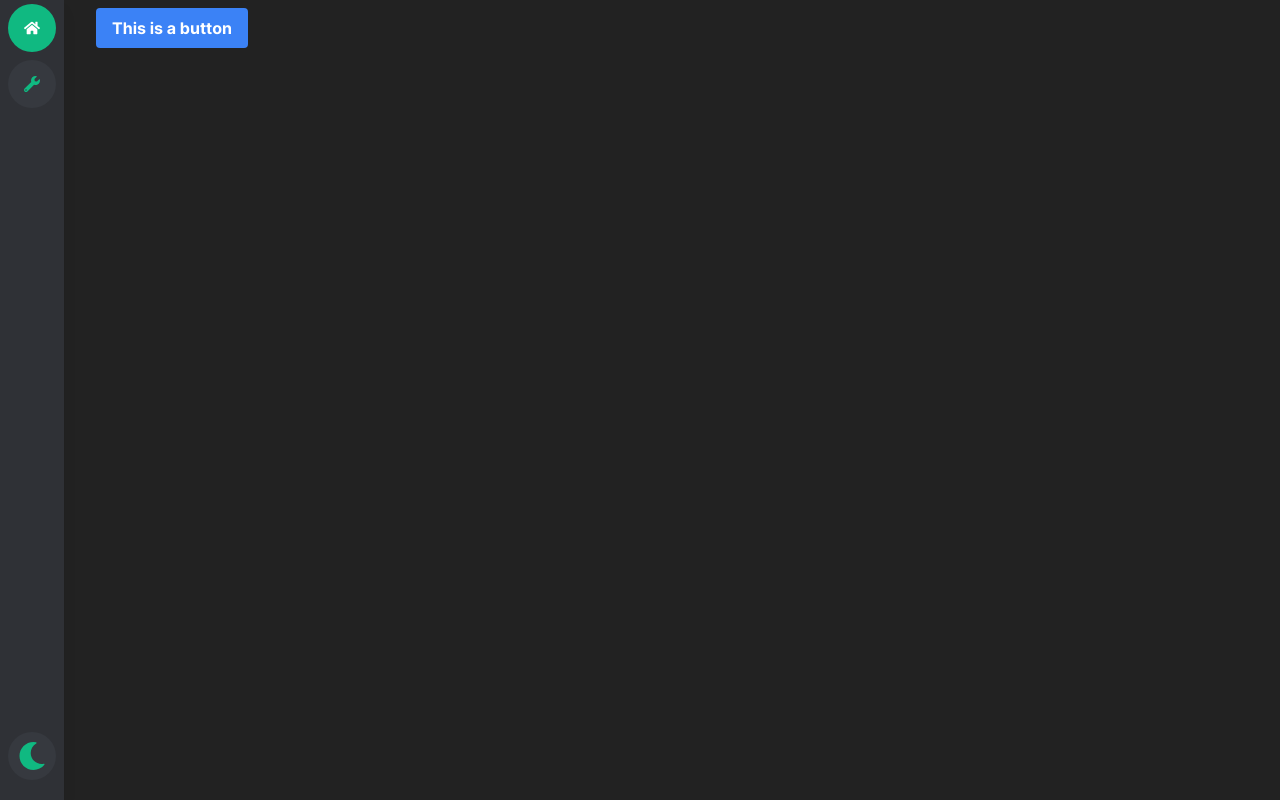
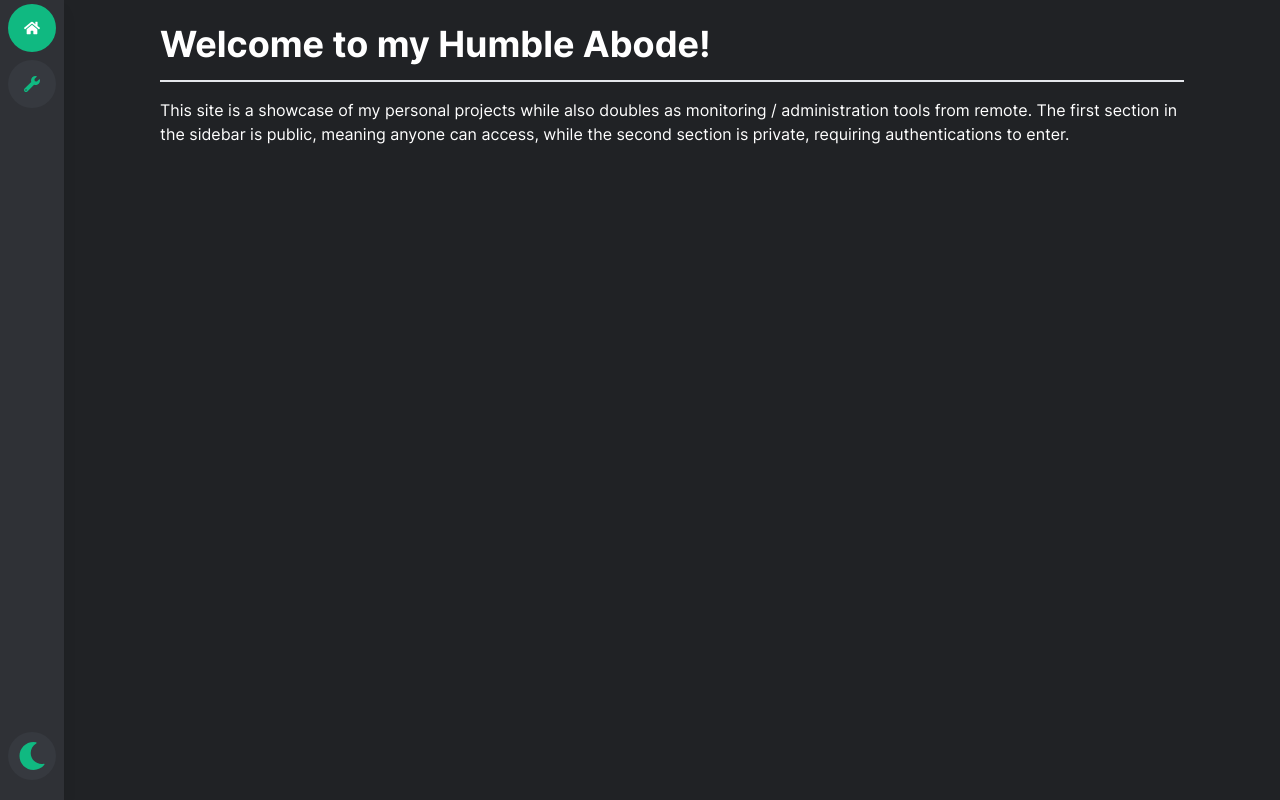
Before and after one commit to tigorlazuardi/at-home-abandoned, a Next.js app: page / in a window 1280 px wide. Built offline with nearby package versions, Linux system fonts and the light colour scheme.

Commit message:
feat(main-page): added introductory text

```diff
--- /dev/null
+++ b/src/components/MainPage/Introductory.tsx
@@ -0,0 +1,20 @@
+import * as React from 'react'
+
+export default function Introductory() {
+	return (
+		<section>
+			<header className='divide-y-2 md:px-16'>
+				<h1 className='py-4 dark:text-white'>
+					Welcome to my Humble Abode!
+				</h1>
+				<p className='py-4 dark:text-white'>
+					This site is a showcase of my personal projects while also
+					doubles as monitoring / administration tools from remote.
+					The first section in the sidebar is public, meaning anyone
+					can access, while the second section is private, requiring
+					authentications to enter.
+				</p>
+			</header>
+		</section>
+	)
+}
--- a/src/components/layout/Layout.tsx
+++ b/src/components/layout/Layout.tsx
@@ -15,7 +15,7 @@ export default function Layout({ children }: { children: React.ReactNode }) {
 			className={clsx({
 				['h-screen']: true,
 				dark: dark,
-				['bg-dark']: dark,
+				['bg-discord-900']: dark,
 			})}
 		>
 			<SideBar
--- a/src/pages/index.tsx
+++ b/src/pages/index.tsx
@@ -2,18 +2,15 @@ import * as React from 'react'
 
 import Layout from '@/components/layout/Layout'
 import Seo from '@/components/Seo'
+import Introductory from '@/components/MainPage/Introductory'
 
 export default function LearnPage(): JSX.Element {
 	return (
 		<Layout>
 			<Seo />
-			<main className='bg-white dark:bg-dark dark:text-white text-dark'>
-				<section className='container py-2'>
-					<button className='py-2 px-4 font-bold text-white bg-blue-500 rounded hover:bg-blue-300'>
-						This is a button
-					</button>
-				</section>
-			</main>
+			<div className='container py-2'>
+				<Introductory />
+			</div>
 		</Layout>
 	)
 }
```
Also changed, not shown: 1 other file (tests, documents, lock files or other folders).
